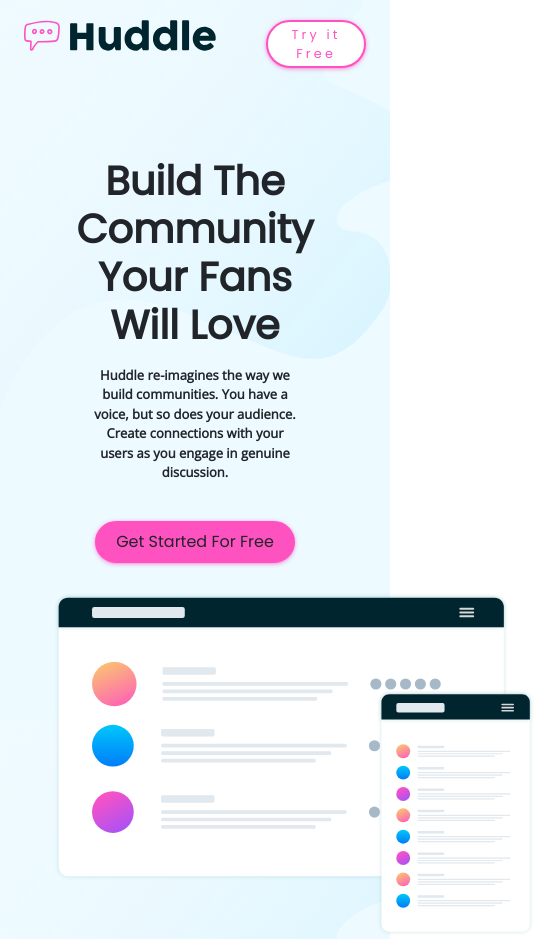
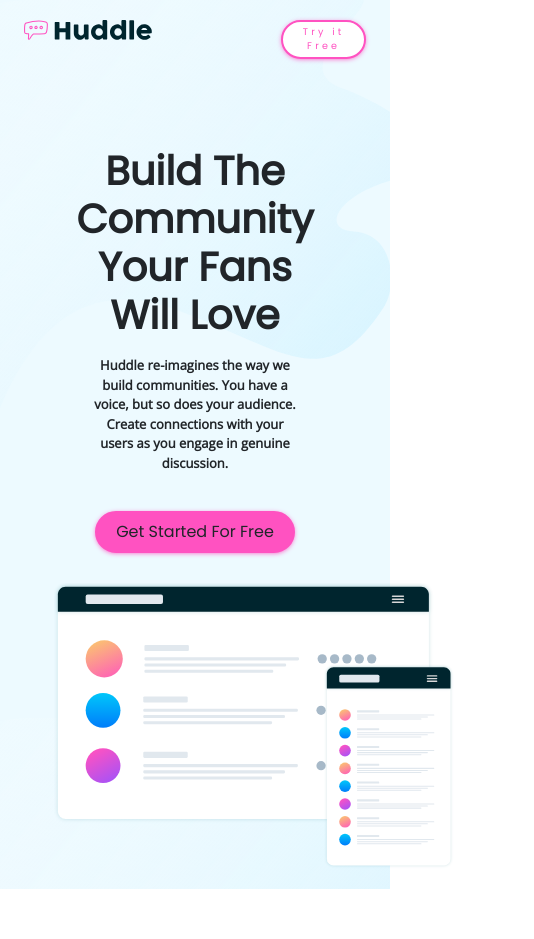
Before and after one commit to Vaibhav-chandak/huddle-landing-page-with-alternating-feature-blocks-master, a plain HTML site: page index.html in a window 390 px wide. Shown: the top 939 px of the page, 534 px wide, since content can reach past the window. Drawn offline with nearby package versions, Linux system fonts and the light colour scheme.

Commit message:
Add files via upload

```diff
--- a/css/styles.css
+++ b/css/styles.css
@@ -198,7 +198,7 @@ h1, h2, h3, h4, h5, h6 {
 /* Media Queries */
 @media (max-width: 768px) {
   .logo-image {
-    width: 12rem;
+    width: 8rem;
   }
 
   .front {
@@ -206,9 +206,9 @@ h1, h2, h3, h4, h5, h6 {
   }
 
   .tryit-btn {
-    padding-right: 10%;
-    padding-left: 10%;
-    font-size: .8rem;
+    padding-right: 7%;
+    padding-left: 7%;
+    font-size: .6rem;
   }
 
   .first-para, .first-heading {
@@ -225,11 +225,11 @@ h1, h2, h3, h4, h5, h6 {
 
   .mockup-image {
     text-align: center;
-    width: 30rem;
+    width: 25rem;
   }
 
   .container {
-    width: 30rem;
+    width: 25rem;
     margin: auto;
     margin-top: 10%;
   }
@@ -254,7 +254,7 @@ h1, h2, h3, h4, h5, h6 {
   }
 
   .fifth {
-    width: 30rem;
+    width: 20rem;
     margin-bottom: 60px;
   }
 
```
